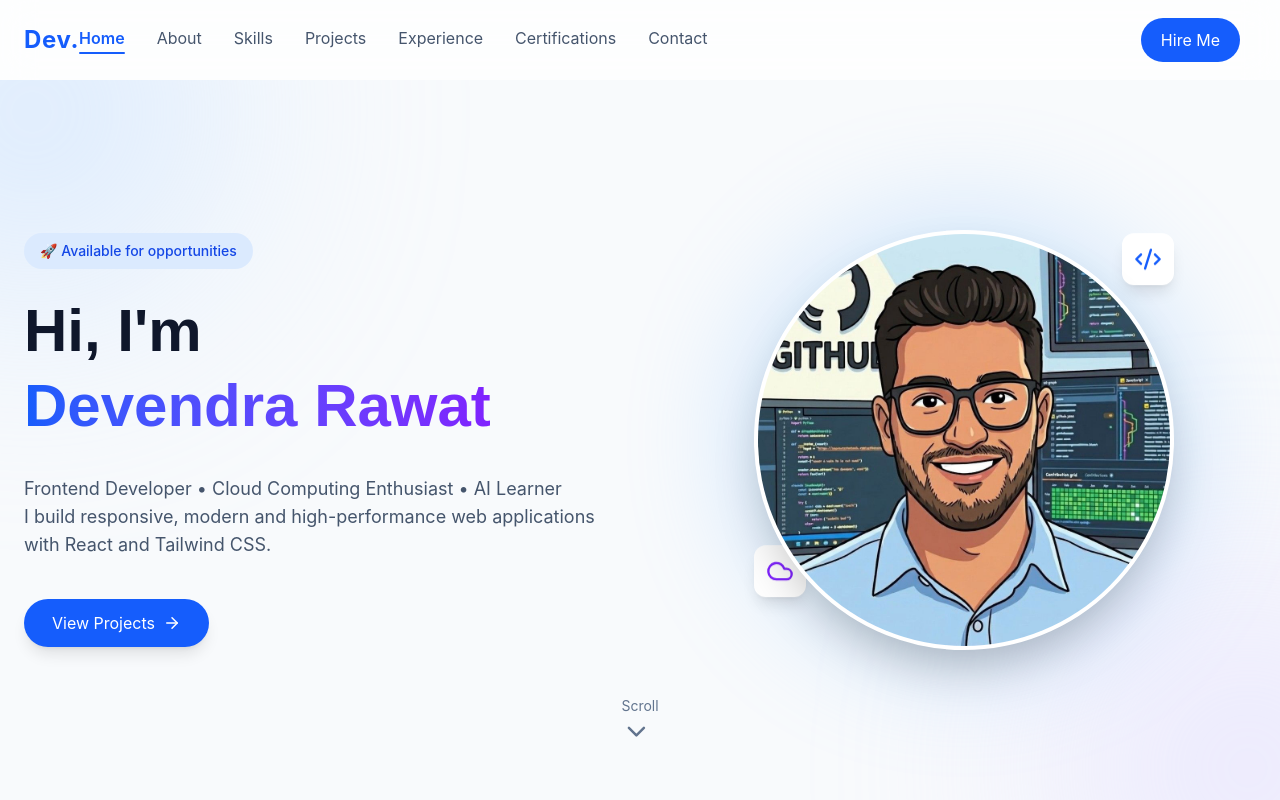
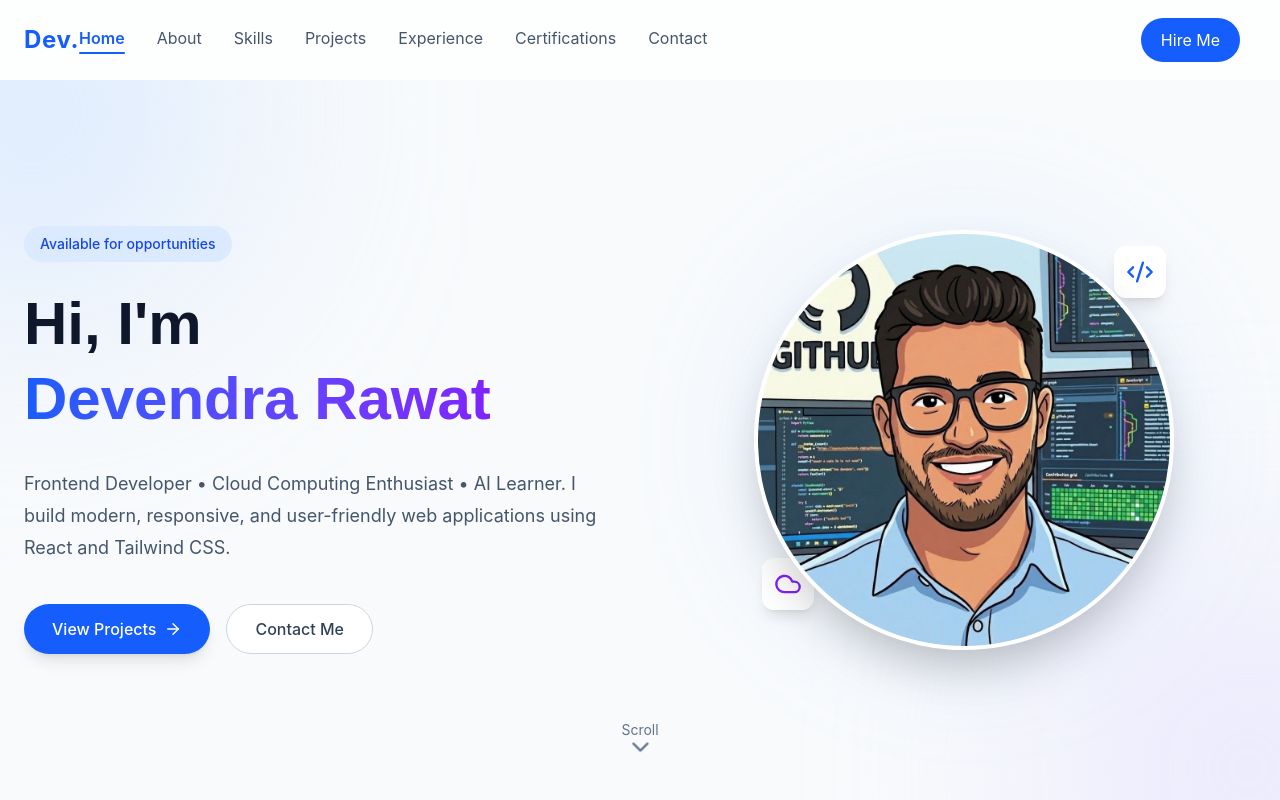
Before and after one commit to bytesbydev/portfolio, a React app: page / in a window 1280 px wide. Shown: the top 800 px of the page. Built offline with nearby package versions, Linux system fonts and the light colour scheme; the HTML template or start-up script is replaced by a standard one.

Commit message:
made some minor changes in the hero section of the file

```diff
--- a/src/components/Hero.jsx
+++ b/src/components/Hero.jsx
@@ -4,27 +4,32 @@ import {
   Cloud,
   ChevronDown,
 } from "lucide-react";
- import profileImage from "../assets/profile.jpeg";
+
+import profileImage from "../assets/profile.jpeg";
+
 const Hero = () => {
   return (
     <section
       id="home"
-      className="relative min-h-[90vh] flex items-center overflow-hidden bg-slate-50"
+      className="relative flex min-h-[90vh] scroll-mt-20 items-center overflow-hidden bg-slate-50"
     >
-      {/* Background Blur */}
+      <div
+        aria-hidden="true"
+        className="absolute -left-40 -top-40 h-96 w-96 rounded-full bg-blue-200/50 blur-[120px]"
+      />
 
-      <div className="absolute -top-40 -left-40 w-96 h-96 rounded-full bg-blue-200 blur-[120px] opacity-50" />
+      <div
+        aria-hidden="true"
+        className="absolute -bottom-40 -right-40 h-96 w-96 rounded-full bg-violet-200/50 blur-[120px]"
+      />
 
-      <div className="absolute -bottom-40 -right-40 w-96 h-96 rounded-full bg-violet-200 blur-[120px] opacity-50" />
-
-      <div className="max-w-7xl mx-auto px-6 py-24 w-full flex flex-col-reverse lg:flex-row items-center justify-between gap-16 relative z-10">
-
+      <div className="relative z-10 mx-auto flex w-full max-w-7xl flex-col-reverse items-center justify-between gap-14 px-6 py-24 lg:flex-row lg:gap-16">
         <div className="flex-1 text-center lg:text-left">
-          <span className="inline-flex items-center px-4 py-2 rounded-full bg-blue-100 text-blue-700 text-sm font-medium mb-6">
-            🚀 Available for opportunities
+          <span className="mb-6 inline-flex items-center rounded-full bg-blue-100 px-4 py-2 text-sm font-medium text-blue-700">
+            Available for opportunities
           </span>
 
-          <h1 className="text-5xl md:text-6xl font-bold leading-tight text-slate-900">
+          <h1 className="text-4xl font-bold leading-tight text-slate-900 sm:text-5xl md:text-6xl">
             Hi, I'm
             <br />
 
@@ -33,71 +38,71 @@ const Hero = () => {
             </span>
           </h1>
 
-          <p className="mt-8 text-lg text-slate-600 max-w-xl">
-            Frontend Developer • Cloud Computing Enthusiast • AI Learner
-
-            <br />
-
-            I build responsive, modern and high-performance web applications
-            with React and Tailwind CSS.
+          <p className="mx-auto mt-8 max-w-xl text-base leading-8 text-slate-600 sm:text-lg lg:mx-0">
+            Frontend Developer • Cloud Computing Enthusiast • AI Learner.
+            I build modern, responsive, and user-friendly web applications
+            using React and Tailwind CSS.
           </p>
 
-          {/* Buttons */}
-
-          <div className="flex flex-wrap gap-4 mt-10 justify-center lg:justify-start">
+          <div className="mt-10 flex flex-wrap justify-center gap-4 lg:justify-start">
             <a
               href="#projects"
-              className="inline-flex items-center gap-2 px-7 py-3 rounded-full bg-blue-600 hover:bg-blue-700 text-white transition shadow-lg"
+              className="inline-flex items-center gap-2 rounded-full bg-blue-600 px-7 py-3 font-medium text-white shadow-lg transition-colors hover:bg-blue-700"
             >
               View Projects
+              <ArrowRight size={18} />
+            </a>
 
-              <ArrowRight size={18} />
+            <a
+              href="#contact"
+              className="inline-flex items-center gap-2 rounded-full border border-slate-300 bg-white px-7 py-3 font-medium text-slate-700 transition-colors hover:border-blue-600 hover:text-blue-600"
+            >
+              Contact Me
             </a>
           </div>
         </div>
 
-        {/* Right */}
+        <div className="flex flex-1 justify-center">
+          <div className="relative h-64 w-64 sm:h-80 sm:w-80 md:h-[420px] md:w-[420px]">
+            <div
+              aria-hidden="true"
+              className="absolute inset-0 animate-pulse rounded-full bg-blue-300/30 blur-3xl"
+            />
 
-        <div className="flex-1 flex justify-center">
-          <div className="relative w-80 h-80 md:w-[420px] md:h-[420px]">
-            {/* Blur */}
-
-            <div className="absolute inset-0 rounded-full bg-blue-300 blur-3xl opacity-30 animate-pulse" />
-
-            {/* Image */}
-
-            <div className="relative z-10 w-full h-full rounded-full bg-white shadow-2xl border-4 border-white overflow-hidden">
+            <div className="relative z-10 h-full w-full overflow-hidden rounded-full border-4 border-white bg-white shadow-2xl">
               <img
                 src={profileImage}
-                alt="Dev"
-                className="w-full h-full object-cover"
+                alt="Portrait of Devendra Rawat"
+                fetchPriority="high"
+                className="h-full w-full object-cover"
               />
             </div>
 
-            {/* Floating Card */}
-
-            <div className="absolute top-4 right-0 bg-white rounded-xl shadow-lg p-3 animate-bounce">
+            <div
+              aria-hidden="true"
+              className="absolute right-0 top-4 rounded-xl bg-white p-3 shadow-lg sm:right-2"
+            >
               <Code2 className="text-blue-600" size={28} />
             </div>
 
-            <div className="absolute bottom-10 left-0 bg-white rounded-xl shadow-lg p-3 animate-bounce delay-300">
+            <div
+              aria-hidden="true"
+              className="absolute bottom-8 left-0 rounded-xl bg-white p-3 shadow-lg sm:bottom-10 sm:left-2"
+            >
               <Cloud className="text-violet-600" size={28} />
             </div>
           </div>
         </div>
       </div>
 
-      {/* Scroll */}
-
-      <div className="absolute bottom-10 left-1/2 -translate-x-1/2 animate-bounce">
-       <span className="text-sm text-slate-500 mb-2">
-    Scroll
-  </span>
-        <ChevronDown
-          className="text-slate-500"
-          size={30}
-        />
-      </div>
+      <a
+        href="#about"
+        aria-label="Scroll to About Me"
+        className="absolute bottom-5 left-1/2 flex -translate-x-1/2 flex-col items-center text-slate-500 transition-colors hover:text-blue-600 sm:bottom-8"
+      >
+        <span className="text-sm">Scroll</span>
+        <ChevronDown size={28} className="animate-bounce" />
+      </a>
     </section>
   );
 };
```
